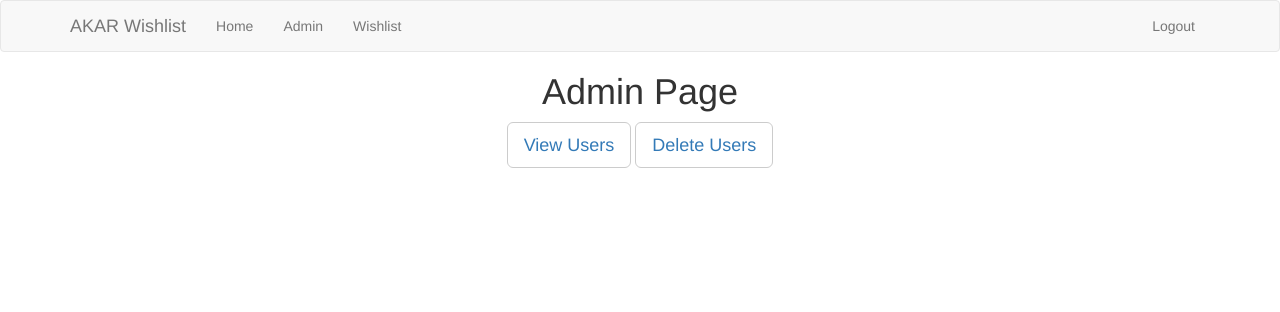
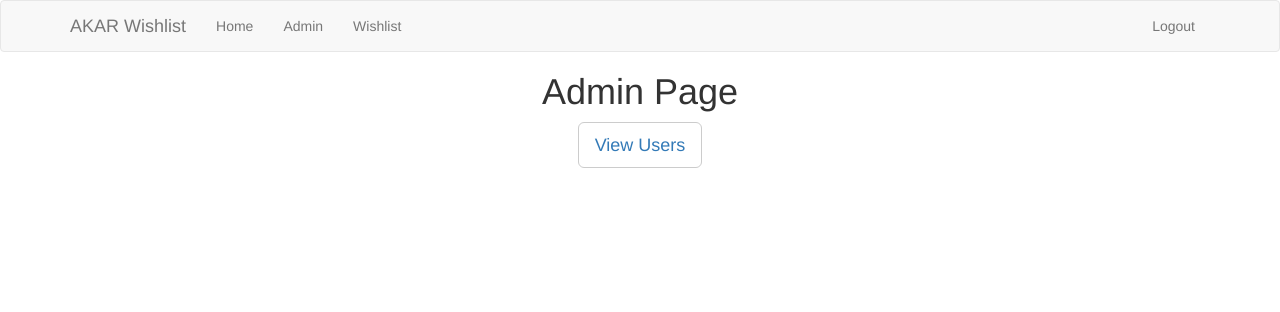
Before and after one commit to AliangWeasd/cst438proj2, a Flask app: page /adminPage in a window 1280 px wide. Shown: the top 312 px of the page. Run offline with Flask 2, Linux system fonts and the light colour scheme; the visitor is signed in with stand-in values (Sample User, id 1); some libraries are stand-ins or nearby versions.

Commit message:
small fix

```diff
--- a/templates/adminPage.html
+++ b/templates/adminPage.html
@@ -45,6 +45,5 @@
 <h1 align="center">Admin Page</h1>
 <div align="center">
   <button class="btn btn-default btn-lg"><a href="/displayUsers">View Users</a></button>
-  <button class="btn btn-default btn-lg"><a href="/deleteUsers">Delete Users</a></button>
 </div>
 <br>
```
